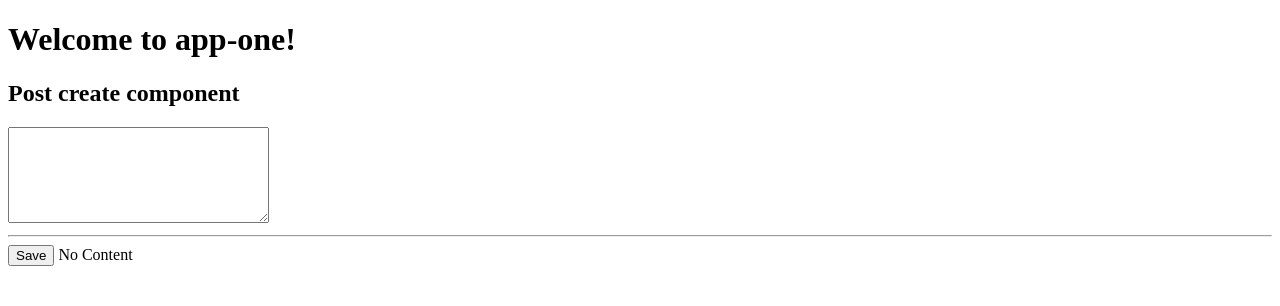
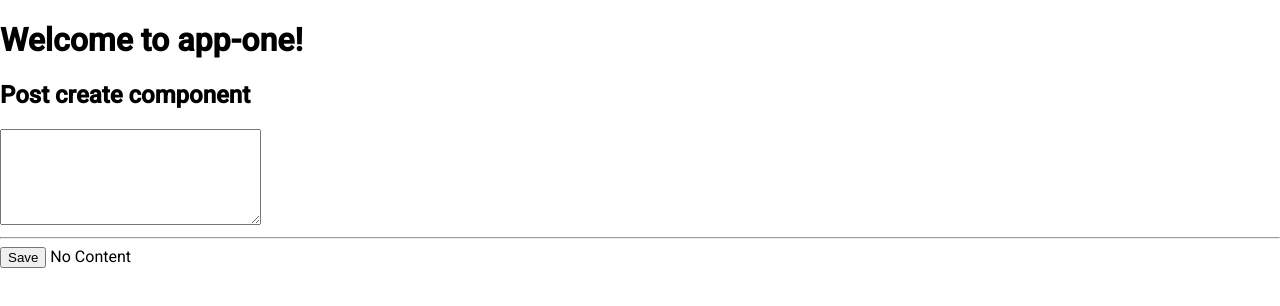
Before and after one commit to Sarfarazsajjad/MEAN-Workshop-Angular, an Angular app: page / in a window 1280 px wide. Shown: the top 306 px of the page. Built offline with nearby package versions, Linux system fonts and the light colour scheme.

Commit message:
install angular material with command $ ng add @angular/material

```diff
--- a/angular.json
+++ b/angular.json
@@ -23,6 +23,9 @@
               "src/assets"
             ],
             "styles": [
+              {
+                "input": "node_modules/@angular/material/prebuilt-themes/indigo-pink.css"
+              },
               "src/styles.css"
             ],
             "scripts": []
@@ -72,6 +75,9 @@
             "tsConfig": "src/tsconfig.spec.json",
             "karmaConfig": "src/karma.conf.js",
             "styles": [
+              {
+                "input": "node_modules/@angular/material/prebuilt-themes/indigo-pink.css"
+              },
               "src/styles.css"
             ],
             "scripts": [],
--- a/package.json
+++ b/package.json
@@ -17,12 +17,14 @@
     "@angular/core": "^6.1.0",
     "@angular/forms": "^6.1.0",
     "@angular/http": "^6.1.0",
+    "@angular/material": "^6.4.7",
     "@angular/platform-browser": "^6.1.0",
     "@angular/platform-browser-dynamic": "^6.1.0",
     "@angular/router": "^6.1.0",
     "core-js": "^2.5.4",
     "rxjs": "~6.2.0",
-    "zone.js": "~0.8.26"
+    "zone.js": "~0.8.26",
+    "@angular/cdk": "^6.2.0"
   },
   "devDependencies": {
     "@angular-devkit/build-angular": "~0.8.0",
--- a/src/app/app.module.ts
+++ b/src/app/app.module.ts
@@ -3,7 +3,8 @@
 import { NgModule } from '@angular/core';
 
 import { AppComponent } from './app.component';
-import { PostCreateComponent } from './posts/post-create/post-create.component'
+import { PostCreateComponent } from './posts/post-create/post-create.component';
+import { BrowserAnimationsModule } from '@angular/platform-browser/animations'
 
 @NgModule({
   declarations: [
@@ -12,7 +13,8 @@
   ],
   imports: [
     BrowserModule,
-    FormsModule
+    FormsModule,
+    BrowserAnimationsModule
   ],
   providers: [],
   bootstrap: [AppComponent]
--- a/src/index.html
+++ b/src/index.html
@@ -1,6 +1,8 @@
 <!doctype html>
 <html lang="en">
 <head>
+<link href="https://fonts.googleapis.com/icon?family=Material+Icons" rel="stylesheet">
+<link href="https://fonts.googleapis.com/css?family=Roboto:300,400,500" rel="stylesheet">
   <meta charset="utf-8">
   <title>AppOne</title>
   <base href="/">
--- a/src/styles.css
+++ b/src/styles.css
@@ -1 +1,4 @@
 /* You can add global styles to this file, and also import other style files */
+
+html, body { height: 100%; }
+body { margin: 0; font-family: 'Roboto', sans-serif; }
```
Also changed, not shown: 1 other file (tests, documents, lock files or other folders).
